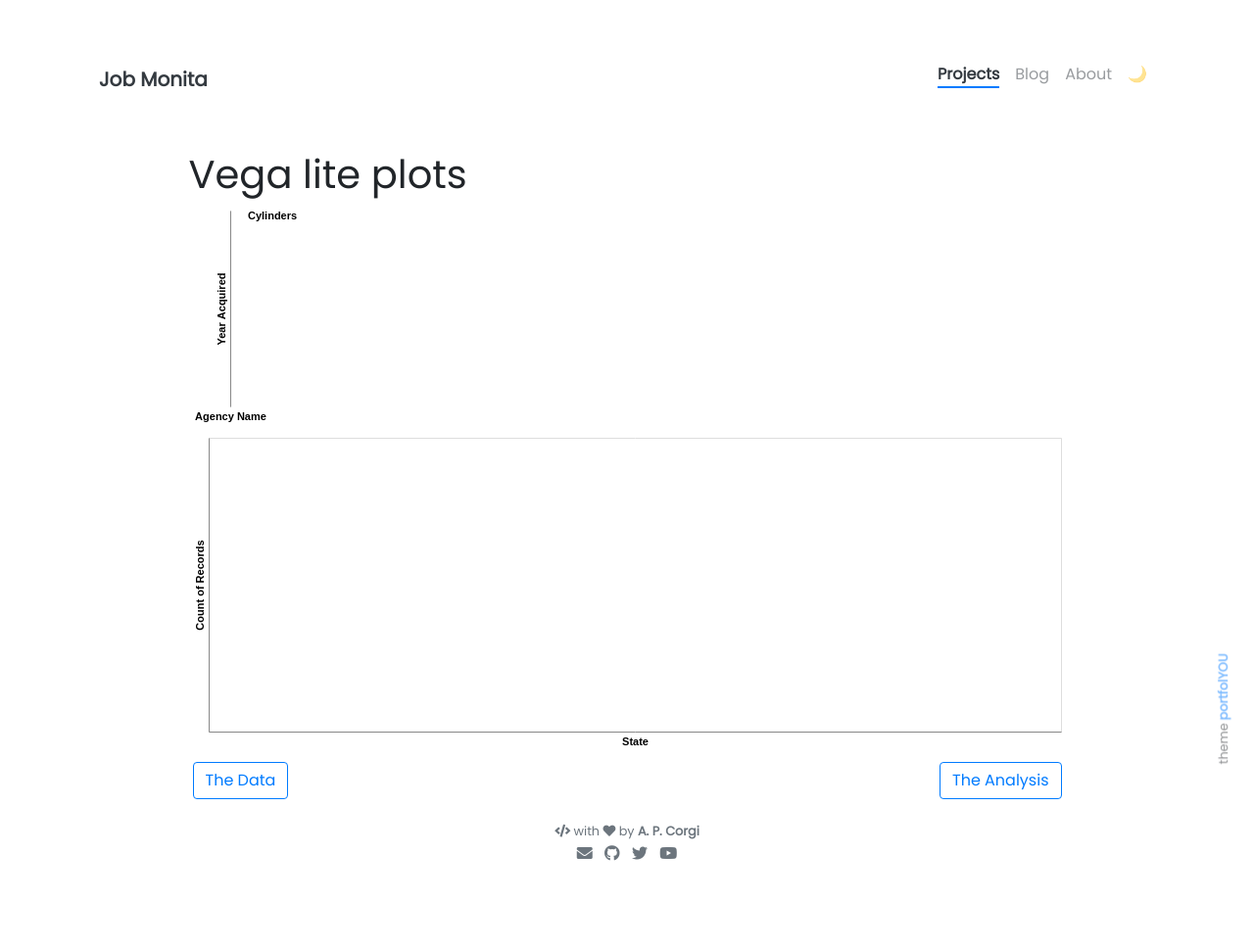
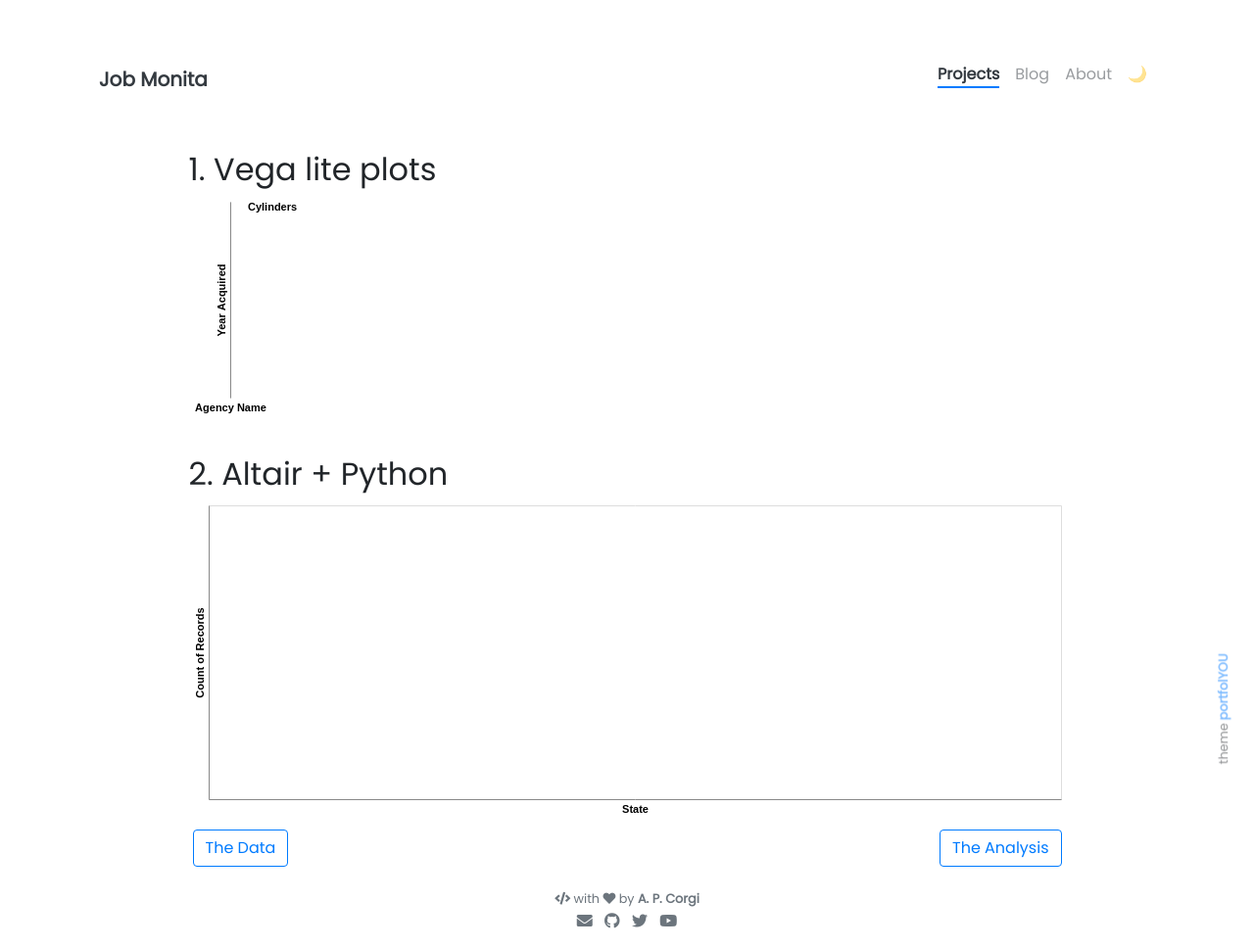
Before and after one commit to jngangu2/jngangu2.github.io, a Jekyll site: the page built from _projects/2_vega_lite_plots.md, in a window 1280 px wide. Shown: the whole page at 98% size. Built offline with Jekyll 4.4.1, drawn with Linux system fonts in a browser that asks for light colours; nearby versions of some CDN libraries; before the commit the page ends 900 px from its top, so only the background shows below that.

Commit message:
adding changes from first day in jekyll

```diff
--- a/_projects/2_vega_lite_plots.md
+++ b/_projects/2_vega_lite_plots.md
@@ -11,9 +11,10 @@ custom_js:
 ---
 
 
-# Vega lite plots
+## 1. Vega lite plots
 
 <vegachart schema-url="{{ site.baseurl }}/assets/json/vega_editor_plot1.json" style="width: 100%"></vegachart>
+## 2. Altair + Python
 <vegachart schema-url="{{ site.baseurl }}/assets/json/chart1.json" style="width: 100%"></vegachart>
 
 <!-- these are written in a combo of html and liquid -->
```
